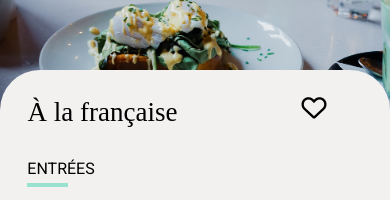
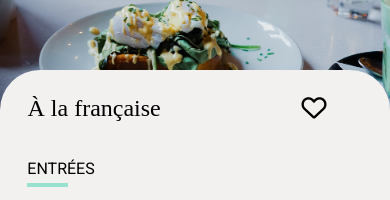
Before and after one commit to Gibfeld/GilbertFelicite_3_22102021, a website: page a_la_Française.html in a window 390 px wide. Shown: the part 161-361 px from the top of the page. Drawn offline with Linux system fonts and the light colour scheme; a web font is replaced by a local one.

Commit message:
Ajout breakpoint restau name

```diff
--- a/sass/components/_menu.scss
+++ b/sass/components/_menu.scss
@@ -242,3 +242,8 @@
     display: flex;
     justify-content: center;
   }
+  @media screen and (max-width: 768px) {
+    .restaurant_name {
+      font-size: inherit;
+    }
+  }
```
Also changed, not shown: css/style.css, 1 other file.
